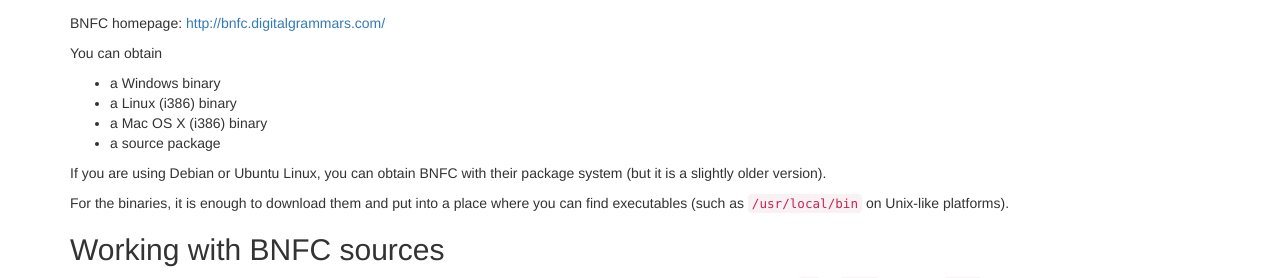
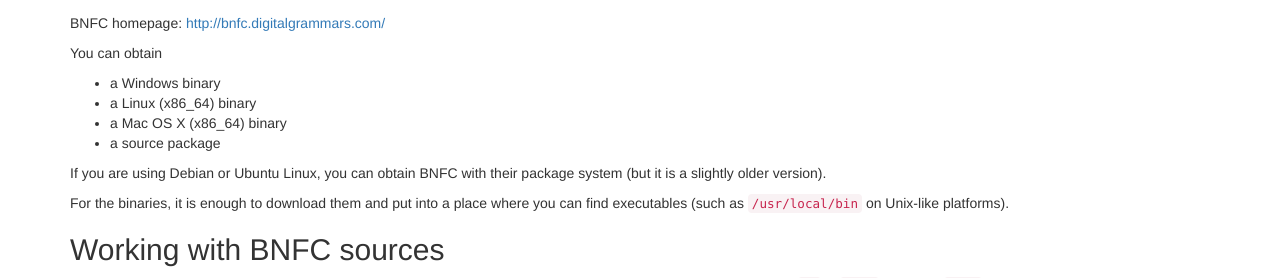
Before and after one commit to BNFC/bnfc.github.com, a Jekyll site: the page tutorial/bnfc-tutorial.html, which Jekyll copies as it is, in a window 1280 px wide and 900 px high, scrolled down 465 px. Shown: the part 165-443 px from the top of the window. Built offline with Jekyll 4.4.1, drawn with Linux system fonts in a browser that asks for light colours; nearby versions of some CDN libraries; library files that are not in the unit come from our copies.

Commit message:
Small tutorial fixes

```diff
--- a/index.html
+++ b/index.html
@@ -185,7 +185,6 @@
 bnfc --agda    -d   -m Calc.cf  &&  make
 bnfc --c            -m Calc.cf  &&  make
 bnfc --cpp          -m Calc.cf  &&  make
-bnfc --csharp       -m Calc.cf  &&  make
 bnfc --java         -m Calc.cf  &&  make
 bnfc --java-antlr   -m Calc.cf  &&  make
 bnfc --ocaml        -m Calc.cf  &&  make
@@ -250,7 +249,7 @@
 Ulf Norell,
 Gabriele Paganelli, Michael Pellauer,
 Fabian Ruch, and
-Aarne Ranta 2002 - 2020.
+Aarne Ranta 2002 - 2021.
 
 
 <h2>License</h2>
--- a/tutorial/bnfc-tutorial.html
+++ b/tutorial/bnfc-tutorial.html
@@ -57,8 +57,8 @@
     <p>You can obtain</p>
     <ul>
       <li>a Windows binary</li>
-      <li>a Linux (i386) binary</li>
-      <li>a Mac OS X (i386) binary</li>
+      <li>a Linux (x86_64) binary</li>
+      <li>a Mac OS X (x86_64) binary</li>
       <li>a source package</li>
     </ul>
     <p>If you are using Debian or Ubuntu Linux, you can obtain BNFC with their package system (but it is a slightly older version).</p>
--- a/tutorial/bnfc-tutorial.txt
+++ b/tutorial/bnfc-tutorial.txt
@@ -51,8 +51,8 @@
 
 You can obtain
 - a Windows binary
-- a Linux (i386) binary
-- a Mac OS X (i386) binary
+- a Linux (x86_64) binary
+- a Mac OS X (x86_64) binary
 - a source package
 
 
```
